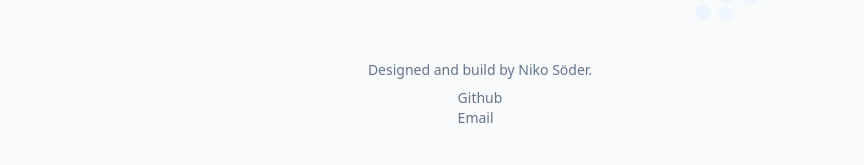
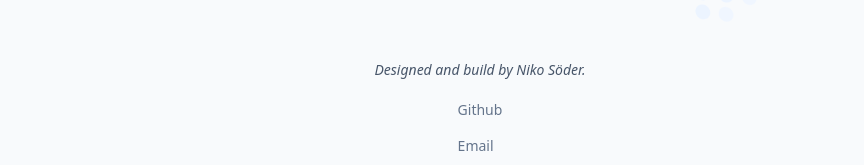
Before and after one commit to NikoSoder/solita-front, a React (Vite) app: page /#/ in a window 1280 px wide. Shown: the part 846-1011 px from the top of the page, without its empty margins (160-1024 px from the left). Before the commit the page ends 986 px from the top, so only its background shows below. Built offline with nearby package versions, Linux system fonts and the light colour scheme.

Commit message:
style: more spacing to footer

```diff
--- a/src/components/Footer.tsx
+++ b/src/components/Footer.tsx
@@ -1,8 +1,10 @@
 const Footer = () => {
   return (
-    <footer className="flex flex-col items-center gap-2 px-5 py-3 text-sm text-slate-500 dark:text-slate-400">
-      <p>Designed and build by Niko Söder.</p>
-      <div className="flex flex-col">
+    <footer className="flex flex-col items-center gap-5 px-5 py-3 text-sm text-slate-500 dark:text-slate-400">
+      <p className="italic text-slate-600 dark:text-slate-300">
+        Designed and build by Niko Söder.
+      </p>
+      <div className="flex flex-col gap-4">
         <a href="https://github.com/NikoSoder/solita-front" target="_blank">
           Github
         </a>
```
